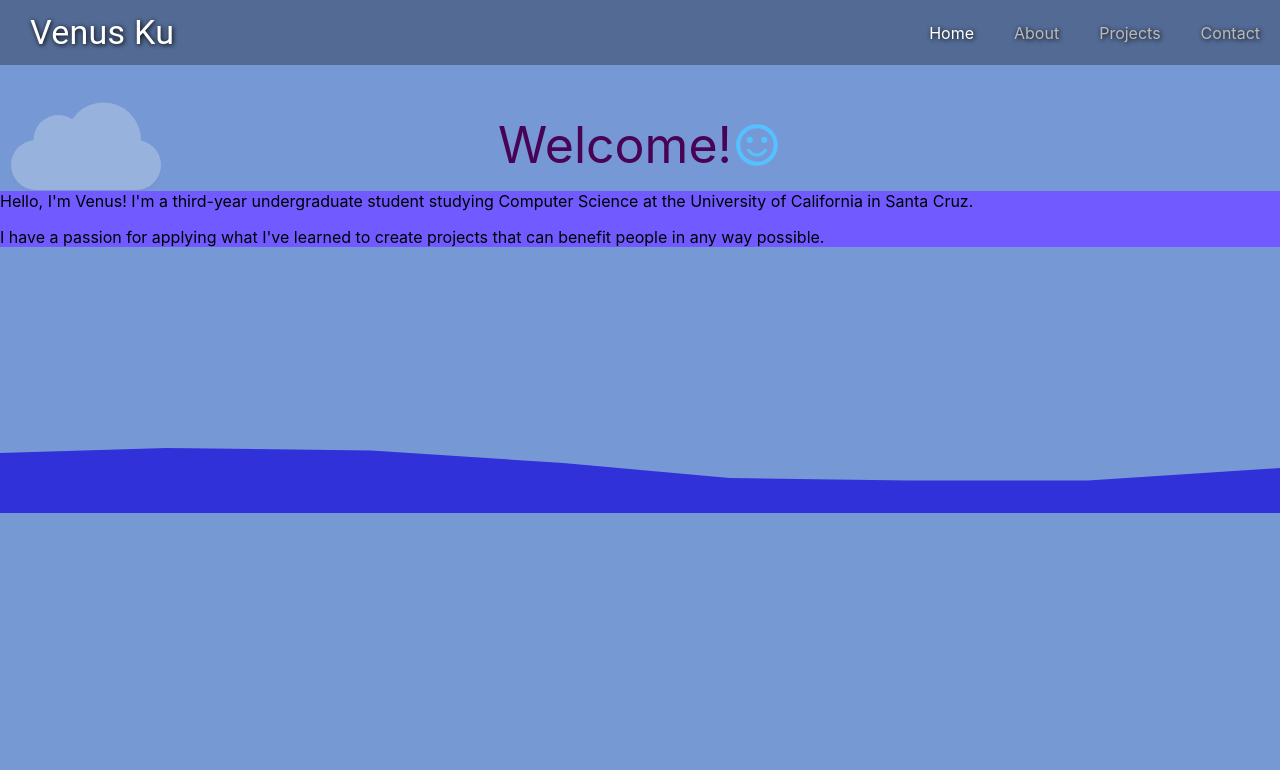
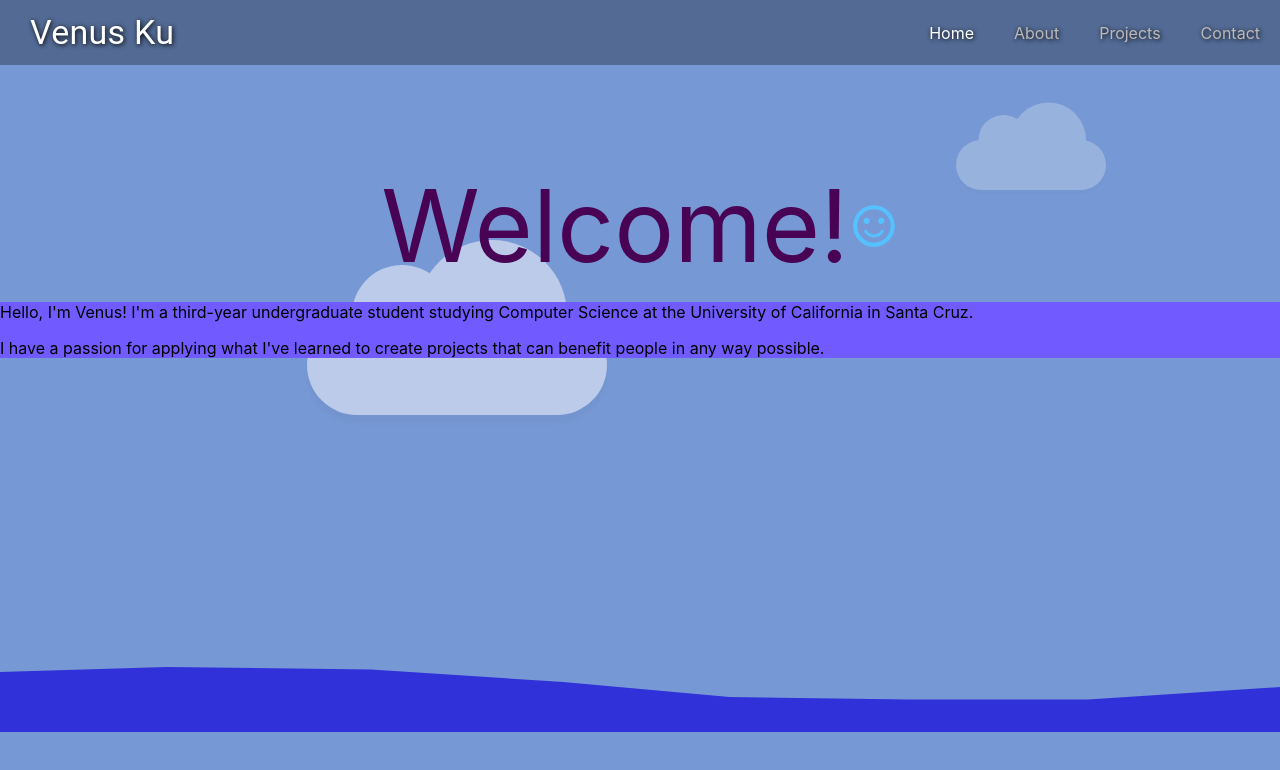
Before and after one commit to venuswku/venuswku.github.io, a React (Create React App) app: page / in a window 1280 px wide. Shown: the top 770 px of the page. Built offline with nearby package versions, Linux system fonts and the light colour scheme.

Commit message:
clouds start on screen when home is loaded

```diff
--- a/src/Pages/Home.css
+++ b/src/Pages/Home.css
@@ -1,4 +1,5 @@
 .home {
+    height: 100vh;
     padding-top: 115px;
     background-color: #7698d4;
     overflow-x: hidden; /* hides horizonal scroller when cloud moves off screen to the right */
@@ -43,38 +44,45 @@
 .cloud1 {
     transform: scale(0.5);
     opacity: 25%;
-    animation: animateCloud1 40s linear infinite;
+    animation: animateCloud1Initial 30s 1, animateCloud1Loop 60s linear infinite 30s;
 }
-@keyframes animateCloud1 {
-    0% {margin-left: -20%;}
-    100% {margin-left: 100%;}
+@keyframes animateCloud1Initial {
+    0% {left: 60%}
+    100% {left: 100%}
+}
+@keyframes animateCloud1Loop {
+    0% {left: -30%}
+    100% {left: 100%}
 }
 .cloud2 {
     transform: scale(0.75);
     opacity: 38%;
-    animation: animateCloud2 60s linear infinite;
+    animation: animateCloud2 70s linear infinite;
 }
 @keyframes animateCloud2 {
-    0% {margin-left: -200%;}
+    0% {margin-left: -50%;}
     100% {margin-left: 100%;}
 }
 .cloud3 {
-    animation: animateCloud3 50s linear infinite;
+    animation: animateCloud3Initial 50s linear 1, animateCloud3Loop 60s linear infinite 45s;
 }
-@keyframes animateCloud3 {
+@keyframes animateCloud3Initial {
+    0% {margin-left: 10%;}
+    100% {margin-left: 150%;}
+}
+@keyframes animateCloud3Loop {
     0% {margin-left: -100%;}
-    100% {margin-left: 100%;}
+    100% {margin-left: 150%;}
 }
 
 .home-title {
     color: #480355;
-    font-size: 50px;
+    font-size: 100px;
     display: flex;
     justify-content: center;    /* make text and icon in center of title flexbox */
     align-items: center;    /* make main axis of text and icon align in center */
-    /* margin: 0 0 0 50px; */
     /* text-shadow: 1px 1px 5px #000000; */
-    margin-top: -300px;
+    margin-top: -250px;
     z-index: 0;
 }
 
@@ -86,6 +94,7 @@
 .wave-background {
     width: 100%;
     height: 250px;
+    position: absolute;
     bottom: 20%;
     background: transparent;
 }
```
